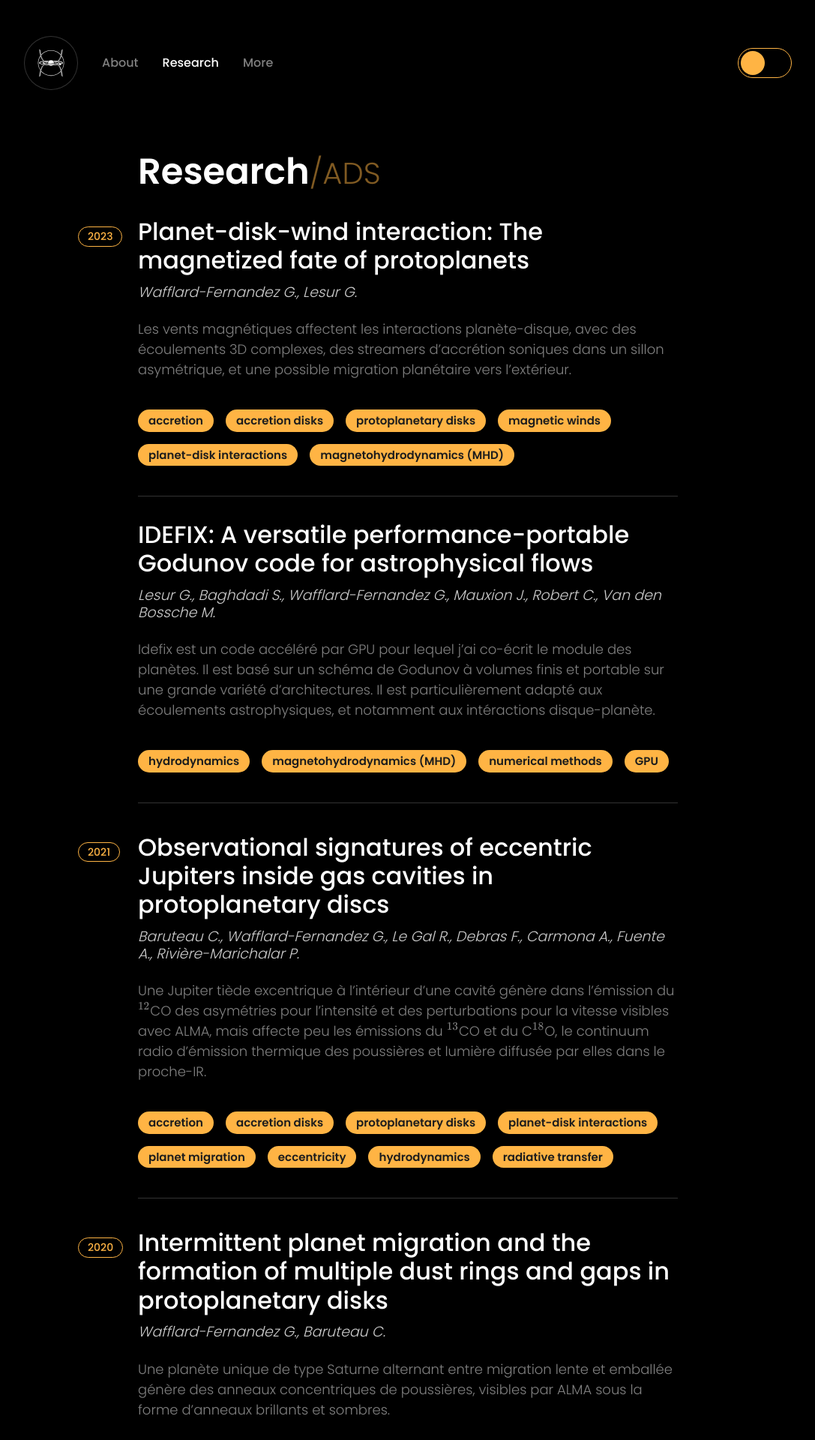
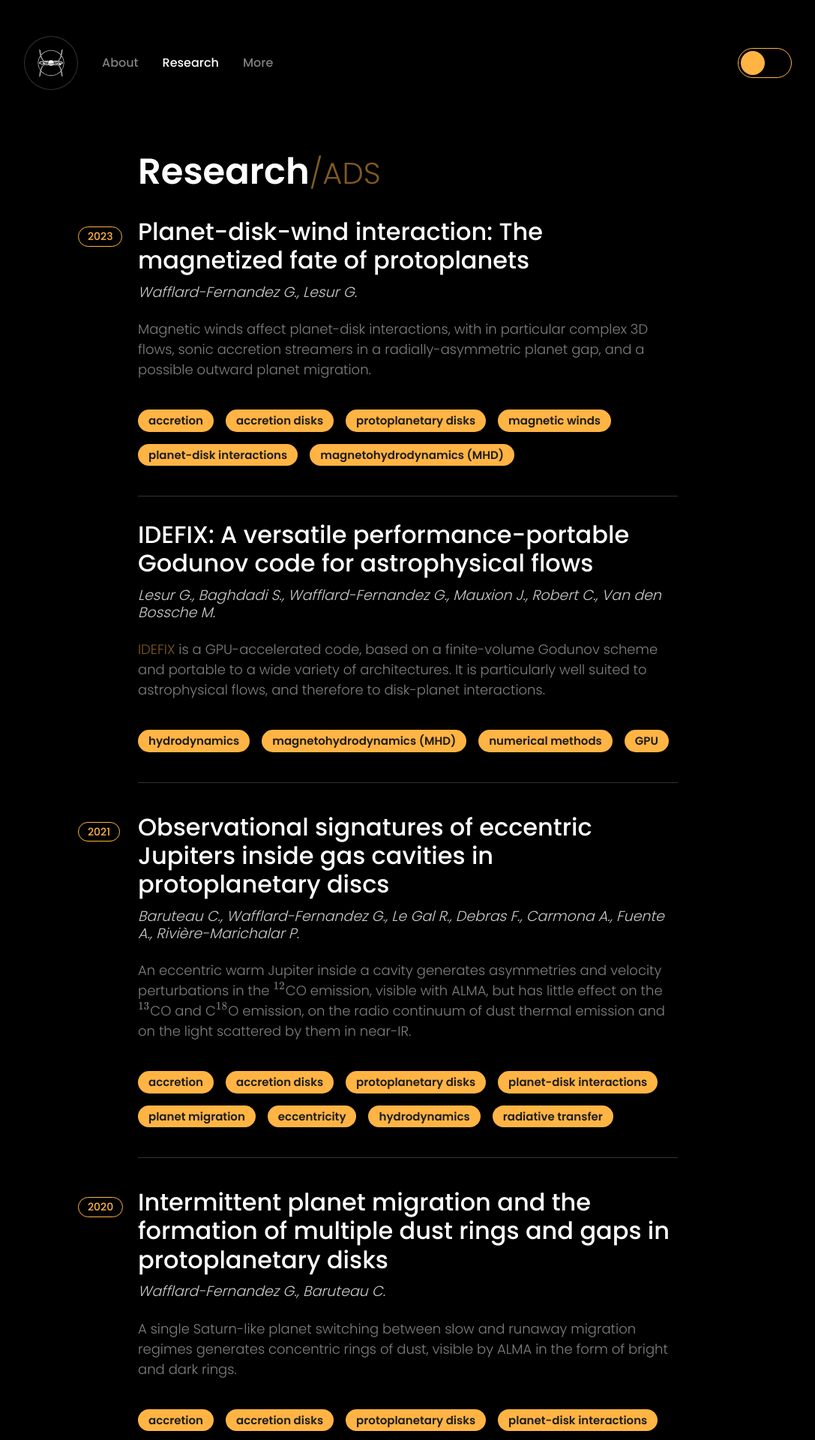
Before and after one commit to volodia99/volodia99.github.io, a Next.js app: page /research in a window 1280 px wide. Shown: the top 1920 px of the page at 75% size, without its empty margins (96-1183 px from the left). Built offline with nearby package versions, Linux system fonts and the light colour scheme; some icons are missing.

Commit message:
translate descriptions in research + handle LaTeX-style links

```diff
--- a/package.json
+++ b/package.json
@@ -27,6 +27,7 @@
     "react-dom": "^18.3.1",
     "react-markdown": "^9.0.1",
     "rehype-katex": "^7.0.0",
+    "rehype-raw": "^7.0.0",
     "remark-math": "^6.0.0",
     "sass": "^1.58.3",
     "sharp": "^0.33.4",
--- a/src/components/markdown/MarkdownWithMath.tsx
+++ b/src/components/markdown/MarkdownWithMath.tsx
@@ -1,19 +1,27 @@
 import ReactMarkdown from 'react-markdown';
 import rehypeKatex from 'rehype-katex';
 import remarkMath from 'remark-math';
+import rehypeRaw from 'rehype-raw';
 import 'katex/dist/katex.min.css';
 
 type MarkdownProps = {
   content: string;
 };
 
+// Helper function to convert LaTeX-style links to HTML
+const latexToHtml = (content: string) => {
+    return content.replace(/\\href{([^}]+)}{([^}]+)}/g, '<a href="$2" target="_blank">$1</a>');
+  };
+
 const MarkdownWithMath = ({ content }: MarkdownProps) => {
+    const processedContent = latexToHtml(content);
+
     return (
       <ReactMarkdown
         remarkPlugins={[remarkMath]}
-        rehypePlugins={[rehypeKatex]}
+        rehypePlugins={[rehypeKatex, rehypeRaw]}
       >
-        {content}
+        {processedContent}
       </ReactMarkdown>
     );
   };
--- a/src/data/research.json
+++ b/src/data/research.json
@@ -6,14 +6,14 @@
         "title": "Planet-disk-wind interaction: The magnetized fate of protoplanets",
         "href": "https://ui.adsabs.harvard.edu/abs/2023A%26A...677A..70W/abstract",
         "author": "Wafflard-Fernandez G., Lesur G.",
-        "description": "Les vents magnétiques affectent les interactions planète-disque, avec des écoulements 3D complexes, des streamers d’accrétion soniques dans un sillon asymétrique, et une possible migration planétaire vers l’extérieur.",
+        "description": "Magnetic winds affect planet-disk interactions, with in particular complex 3D flows, sonic accretion streamers in a radially-asymmetric planet gap, and a possible outward planet migration.",
         "tags": ["accretion", "accretion disks", "protoplanetary disks", "magnetic winds", "planet-disk interactions", "magnetohydrodynamics (MHD)"]
       },
       {
         "title": "IDEFIX: A versatile performance-portable Godunov code for astrophysical flows",
         "href": "https://ui.adsabs.harvard.edu/abs/2023A%26A...677A...9L/abstract",
         "author": "Lesur G., Baghdadi S., Wafflard-Fernandez G., Mauxion J., Robert C., Van den Bossche M.",
-        "description": "Idefix est un code accéléré par GPU pour lequel j’ai co-écrit le module des planètes. Il est basé sur un schéma de Godunov à volumes finis et portable sur une grande variété d’architectures. Il est particulièrement adapté aux écoulements astrophysiques, et notamment aux intéractions disque-planète.",
+        "description": "\\href{IDEFIX}{https://github.com/idefix-code/idefix} is a GPU-accelerated code, based on a finite-volume Godunov scheme and portable to a wide variety of architectures. It is particularly well suited to astrophysical flows, and therefore to disk-planet interactions.",
         "tags": ["hydrodynamics", "magnetohydrodynamics (MHD)", "numerical methods", "GPU"]
       }
     ]
@@ -25,7 +25,7 @@
         "title": "Observational signatures of eccentric Jupiters inside gas cavities in protoplanetary discs",
         "href": "https://ui.adsabs.harvard.edu/abs/2021MNRAS.505..359B/abstract",
         "author": "Baruteau C., Wafflard-Fernandez G., Le Gal R., Debras F., Carmona A., Fuente A., Rivière-Marichalar P.",
-        "description": "Une Jupiter tiède excentrique à l’intérieur d’une cavité génère dans l’émission du $^{12}$CO des asymétries pour l’intensité et des perturbations pour la vitesse visibles avec ALMA, mais affecte peu les émissions du $^{13}$CO et du C$^{18}$O, le continuum radio d’émission thermique des poussières et lumière diffusée par elles dans le proche-IR.",
+        "description": "An eccentric warm Jupiter inside a cavity generates asymmetries and velocity perturbations in the $^{12}$CO emission, visible with ALMA, but has little effect on the $^{13}$CO and C$^{18}$O emission, on the radio continuum of dust thermal emission and on the light scattered by them in near-IR.",
         "tags": ["accretion", "accretion disks", "protoplanetary disks", "planet-disk interactions", "planet migration", "eccentricity", "hydrodynamics", "radiative transfer"]
       }
     ]
@@ -37,7 +37,7 @@
         "title": "Intermittent planet migration and the formation of multiple dust rings and gaps in protoplanetary disks",
         "href": "https://ui.adsabs.harvard.edu/abs/2020MNRAS.493.5892W/abstract",
         "author": "Wafflard-Fernandez G., Baruteau C.",
-        "description": "Une planète unique de type Saturne alternant entre migration lente et emballée génère des anneaux concentriques de poussières, visibles par ALMA sous la forme d’anneaux brillants et sombres.",
+        "description": "A single Saturn-like planet switching between slow and runaway migration regimes generates concentric rings of dust, visible by ALMA in the form of bright and dark rings.",
         "tags": ["accretion", "accretion disks", "protoplanetary disks", "planet-disk interactions", "planet migration", "hydrodynamics", "radiative transfer"]
       }
     ]
@@ -49,7 +49,7 @@
         "title": "A Comparison of Two Methods for Estimating Black Hole Spin in Active Galactic Nuclei",
         "href": "https://ui.adsabs.harvard.edu/abs/2017ApJ...836L...8C/abstract",
         "author": "Capellupo D., Wafflard-Fernandez G., Haggard D.",
-        "description": "L’estimation du spin de deux trous noirs d’AGNs est cohérente entre deux méthodes, ce qui renforce leur fiabilité, mais dépend fortement d’une mesure précise de la masse des trous noirs et de l’impact de vents de disque sur l’accrétion.",
+        "description": "The spin estimate of two AGN black holes is consistent between two methods, reinforcing their reliability, but is highly dependent on accurate measurement of black hole mass and the impact of disk winds on accretion.",
         "tags": ["accretion", "accretion disks", "black hole physics", "galaxies: active", "galaxies: Seyfert", "Astrophysics of Galaxies", "High Energy Astrophysical Phenomena"]
       }
     ]
```
Also changed, not shown: 2 other files (tests, documents, lock files or other folders).
